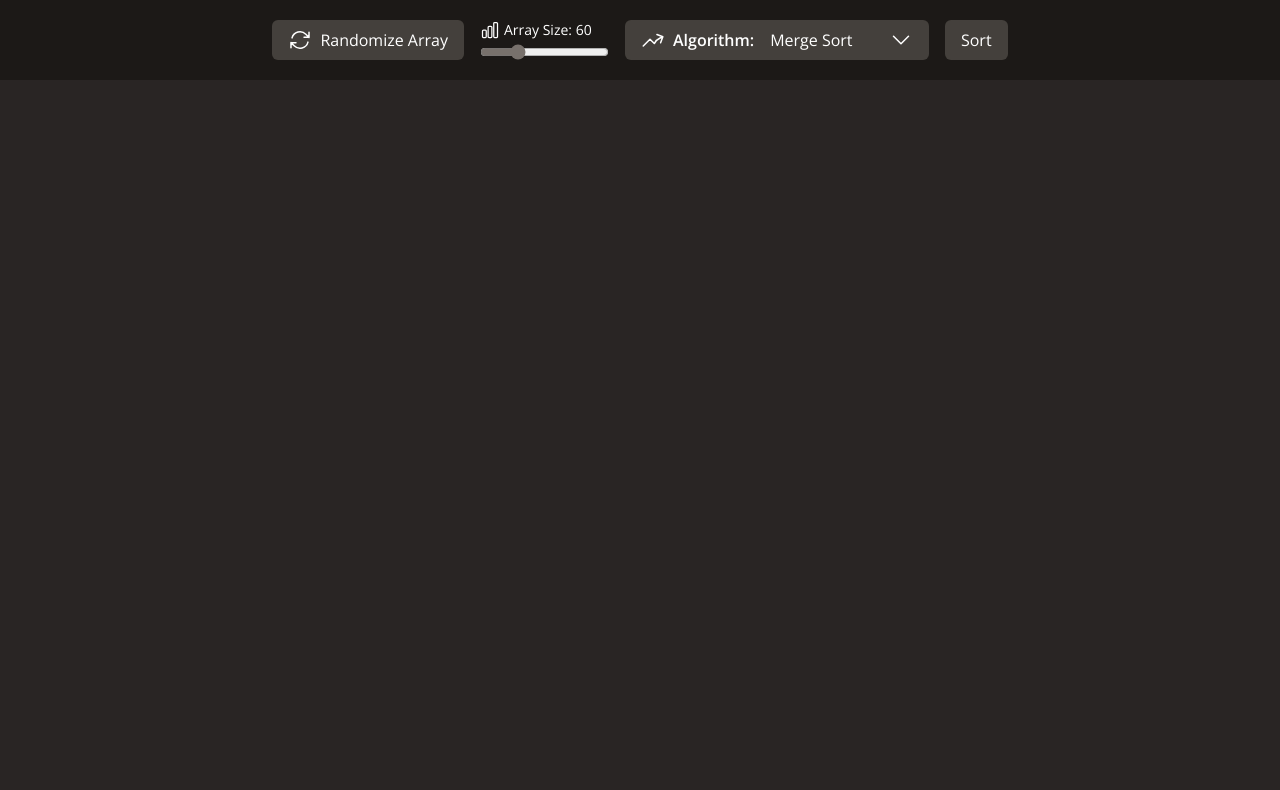
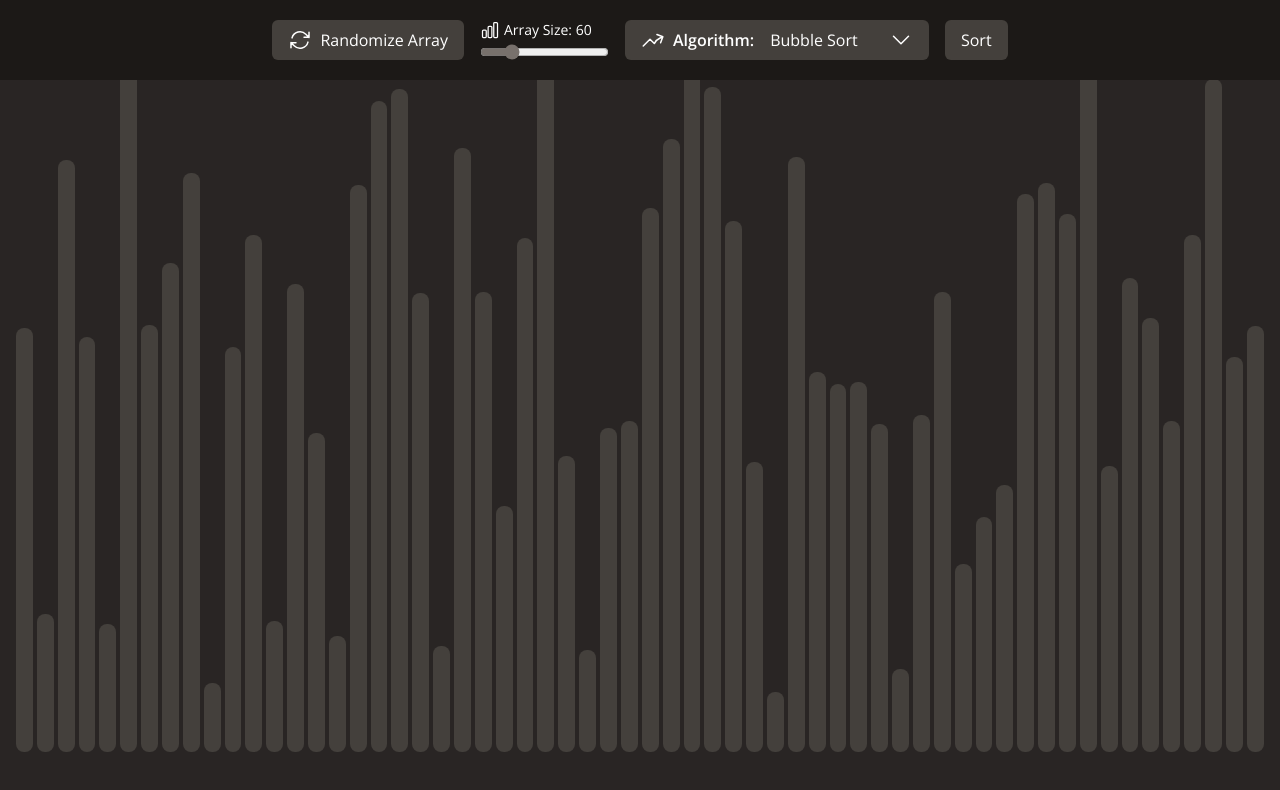
Before and after one commit to arkatsy/sorting-visualizer, a React (Vite) app: page / in a window 1280 px wide. Shown: the top 790 px of the page. Built offline with nearby package versions, Linux system fonts and the light colour scheme.

Commit message:
create visualizer

```diff
--- a/src/App.tsx
+++ b/src/App.tsx
@@ -2,12 +2,11 @@ import { Visualizer } from "./components/Visualizer";
 import { Settings } from "./components/Settings";
 import { GlobalContext } from "./lib/AppContext";
 
-
 export default function App() {
   return (
     <GlobalContext>
-        <Settings />
-        <Visualizer />
+      <Settings />
+      <Visualizer />
     </GlobalContext>
   );
 }
--- a/src/components/Settings.tsx
+++ b/src/components/Settings.tsx
@@ -7,7 +7,7 @@ import { useArray } from "../lib/useArray";
 import { useAlgorithm } from "../lib/useAlgorithm";
 import { useStatus } from "../lib/useStatus";
 import { Algorithm, UIStatus, type AlgorithmType } from "../lib/AppContext";
-import { INITIAL_SIZE, MAX, MIN } from "../lib/shared";
+import { INITIAL_LEN, MAX_ARRAY_LEN, MIN_ARRAY_LEN } from "../lib/shared";
 
 export function Settings() {
   const {array, newArray, setSize} = useArray();
@@ -67,11 +67,11 @@ type InputRangeProps = {
   children: React.ReactNode;
 } & React.InputHTMLAttributes<HTMLInputElement>;
 
-export function InputRange({ value = INITIAL_SIZE, children, ...props }: InputRangeProps) {
+export function InputRange({ value = INITIAL_LEN, children, ...props }: InputRangeProps) {
   return (
     <div className="flex flex-col gap-1">
       <label className="text-sm">{children}</label>
-      <input type="range" min={MIN} max={MAX} value={value} className="w-full accent-stone-500" {...props} />
+      <input type="range" min={MIN_ARRAY_LEN} max={MAX_ARRAY_LEN} value={value} className="w-full accent-stone-500" {...props} />
     </div>
   );
 }
--- a/src/components/Visualizer.tsx
+++ b/src/components/Visualizer.tsx
@@ -1,44 +1,66 @@
-import { RefObject, useEffect, useRef } from "react";
-import { useClientRect } from "../lib/useClientRect";
+import { RefObject, useEffect, useRef, useState } from "react";
+// import { useClientRect } from "../lib/useClientRect";
 import { useStatus } from "../lib/useStatus";
-import { UIStatus } from "../lib/AppContext";
-import { useRequestAnimationFrame } from "../lib/useAnimationFrame";
+import { Algorithm, UIStatus } from "../lib/AppContext";
+// import { useRequestAnimationFrame } from "../lib/useAnimationFrame";
+import { useAlgorithm } from "../lib/useAlgorithm";
+import type { ComparisonOverrideAnimation, ComparisonSwapAnimation } from "../algorithms/shared";
+import { bubbleSort, heapSort, insertionSort, mergeSort, quickSort, selectionSort } from "../algorithms";
+import { useArray } from "../lib/useArray";
+
+type AnimationGenerator = ComparisonOverrideAnimation | ComparisonSwapAnimation;
 
 export function Visualizer() {
-  const [status] = useStatus();
-  const canvasRef = useRef<HTMLCanvasElement>(null);
+  const [status, setStatus] = useStatus();
+  const [algorithm] = useAlgorithm();
+  const { array } = useArray();
+  const [generator, setGenerator] = useState<AnimationGenerator | null>(null);
 
-  const [parentRef, parentRect] = useClientRect<HTMLDivElement>();
   const shouldAnimate = status === UIStatus.SORTING;
+  const enableSettings = () => setStatus(UIStatus.IDLE);
 
   useEffect(() => {
-    const [canvas] = getCanvas(canvasRef);
-    if (!parentRect) return;
-    canvas.width = parentRect.width;
-    canvas.height = parentRect.height;
-  }, [parentRect]);
+    if (shouldAnimate) {
+      switch (algorithm) {
+        case Algorithm.BUBBLE_SORT:
+          setGenerator(bubbleSort(array));
+          break;
+        case Algorithm.HEAP_SORT:
+          setGenerator(heapSort(array));
+          break;
+        case Algorithm.MERGE_SORT:
+          setGenerator(mergeSort(array));
+          break;
+        case Algorithm.INSERTION_SORT:
+          setGenerator(insertionSort(array));
+          break;
+        case Algorithm.QUICK_SORT:
+          setGenerator(quickSort(array));
+          break;
+        case Algorithm.SELECTION_SORT:
+          setGenerator(selectionSort(array));
+          break;
+        default:
+          console.warn("Unknown algorithm");
+          break;
+      }
+    }
+  }, [shouldAnimate]);
 
-  useRequestAnimationFrame((deltaTime) => {
-    const [canvas, ctx] = getCanvas(canvasRef);
-    ctx.clearRect(0, 0, canvas.width, canvas.height);
-
-    console.log("animate");
-  }, shouldAnimate);
 
   return (
     <div id="visualizer" className="relative z-10 h-full">
-      <div className="bg-stone-800 h-full" ref={parentRef}>
-        <canvas id="canvas-visualization" ref={canvasRef}></canvas>
+      <div className="bg-stone-800 px-4 flex items-end gap-1 h-[84%]">
+          {array.map((value, index) => (
+            <div
+              className={`relative w-full rounded-lg bg-stone-700`}
+              style={{
+                height: `${value}px`,
+              }}
+              key={index}
+            />
+          ))}
       </div>
     </div>
   );
 }
-
-function getCanvas(canvasRef: RefObject<HTMLCanvasElement>) {
-  if (!canvasRef.current) {
-    throw new Error("Canvas Not Found. `canvasRef.current` is null");
-  }
-  const ctx = canvasRef.current.getContext("2d");
-  if (!ctx) throw new Error("2d Context Not Found");
-  return [canvasRef.current, ctx] as const;
-}
--- a/src/lib/AppContext.tsx
+++ b/src/lib/AppContext.tsx
@@ -1,7 +1,7 @@
 import { useReducer } from "react";
 import { useMemo } from "react";
 import { createContext, type ReactNode, type Reducer } from "react";
-import { generateRandomArray, INITIAL_SIZE, MAX, MIN } from "./shared";
+import { generateRandomArray, INITIAL_LEN, MAX_ARRAY_SIZE, MIN_ARRAY_SIZE } from "./shared";
 
 export const UIStatus = {
   IDLE: "IDLE",
@@ -53,8 +53,8 @@ export type Actions =
 
 export const INITIAL_STATE: State = {
   status: UIStatus.IDLE,
-  algorithm: Algorithm.MERGE_SORT,
-  array: generateRandomArray(INITIAL_SIZE, MIN, MAX),
+  algorithm: Algorithm.BUBBLE_SORT,
+  array: generateRandomArray(INITIAL_LEN, MIN_ARRAY_SIZE, MAX_ARRAY_SIZE),
 };
 
 export type AppContextType = {
@@ -84,12 +84,12 @@ const reducer: Reducer<State, Actions> = (state, action) => {
     case Action.NEW_ARRAY:
       return {
         ...state,
-        array: generateRandomArray(state.array.length, MIN, MAX),
+        array: generateRandomArray(state.array.length, MIN_ARRAY_SIZE, MAX_ARRAY_SIZE),
       };
     case Action.SET_SIZE:
       return {
         ...state,
-        array: generateRandomArray(action.payload, MIN, MAX),
+        array: generateRandomArray(action.payload, MIN_ARRAY_SIZE, MAX_ARRAY_SIZE),
       };
     default:
       return state;
--- a/src/lib/shared.ts
+++ b/src/lib/shared.ts
@@ -1,6 +1,8 @@
-export const MIN = 10; // min size array
-export const MAX = 200; // max size array
-export const INITIAL_SIZE = 60;
+export const MIN_ARRAY_LEN = 10; // min size array
+export const MAX_ARRAY_LEN = 250; // max size array
+export const MIN_ARRAY_SIZE = 50;
+export const MAX_ARRAY_SIZE = 750;
+export const INITIAL_LEN = 60;
 
 export function generateRandomArray(size: number, min: number, max: number) {
   return Array.from({ length: size }, () => Math.floor(Math.random() * (max - min + 1) + min));
```
Also changed, not shown: Preview.png (deleted).
